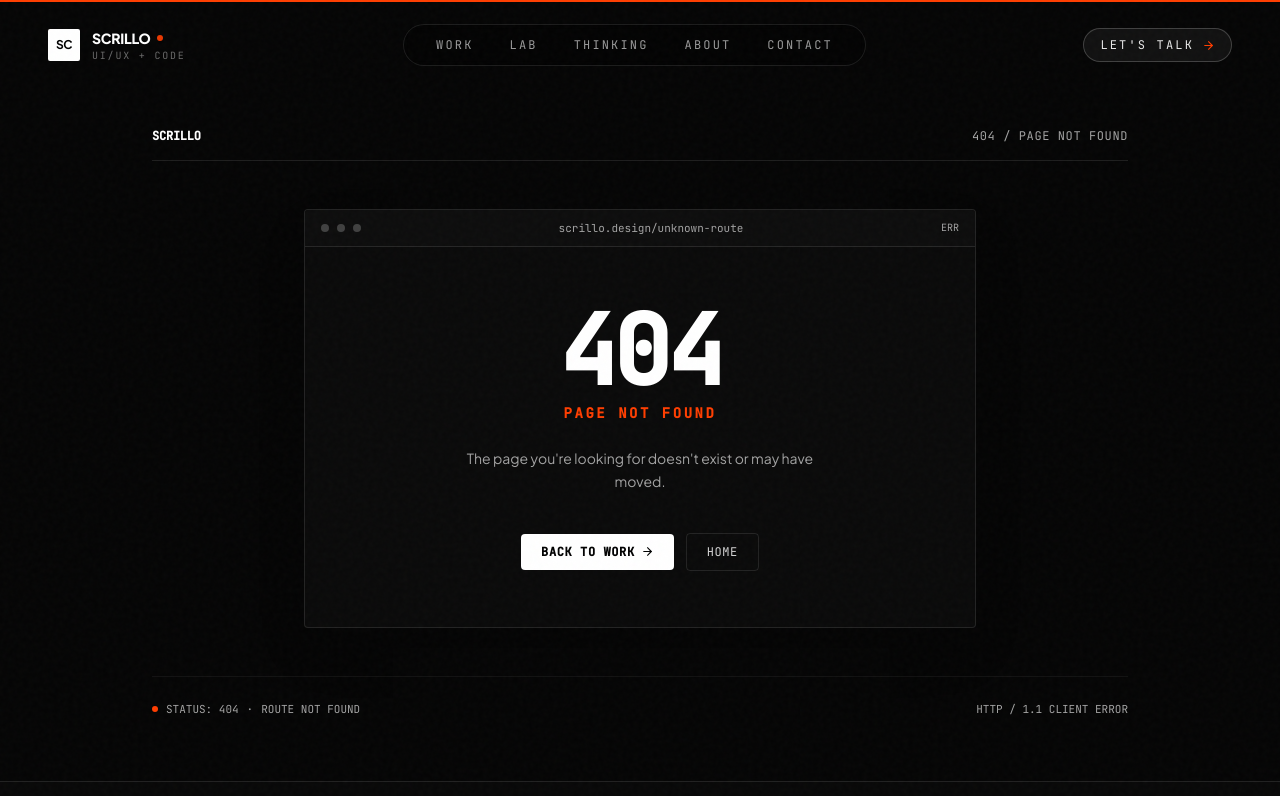
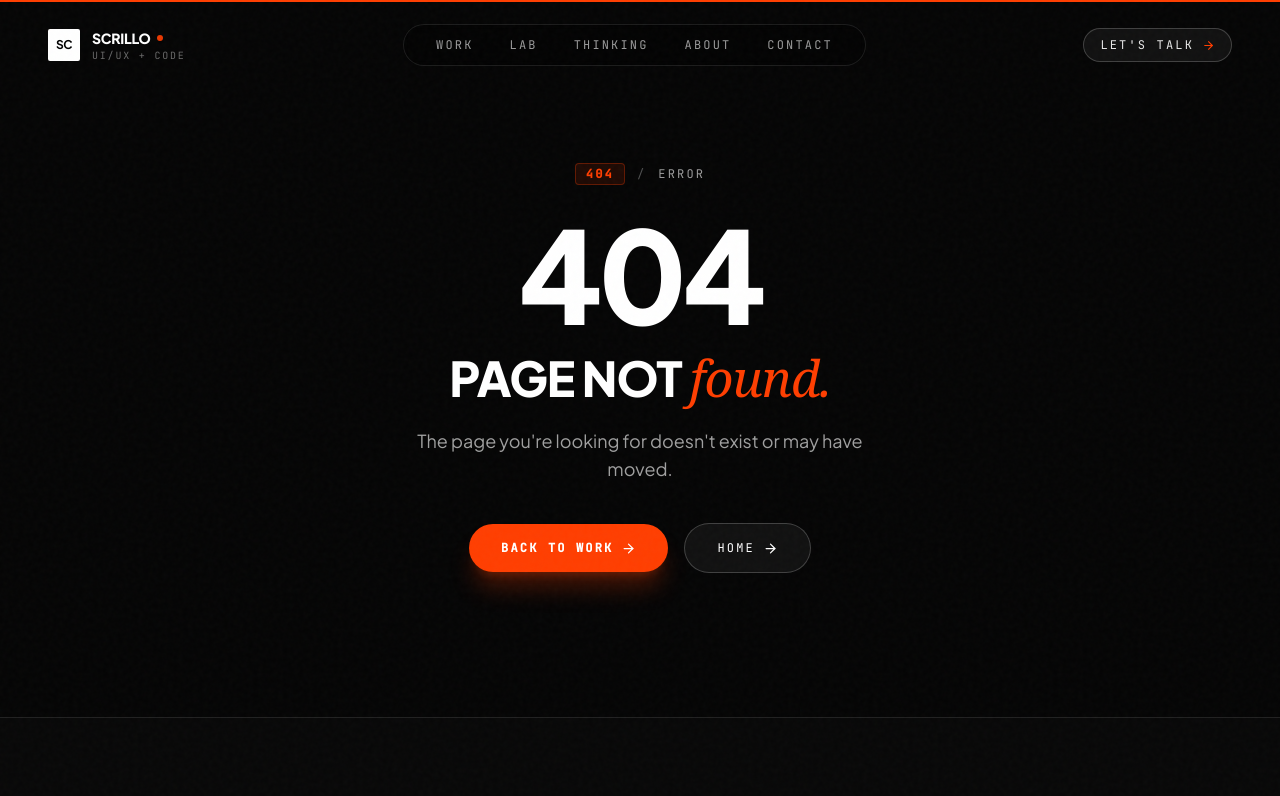
Before and after one commit to designer-darshil/scrillo-designer, a React (Vite) app: page /404 in a window 1280 px wide. Shown: the top 796 px of the page. Built offline with nearby package versions, Linux system fonts and the light colour scheme; a web font is replaced by a local one.

Commit message:
style(404): redesign NotFoundPage to match SCRILLO brand theme

```diff
--- a/src/pages/NotFoundPage.tsx
+++ b/src/pages/NotFoundPage.tsx
@@ -1,104 +1,63 @@
 import React from 'react';
-import { Link, useLocation } from 'react-router-dom';
-import { motion } from 'framer-motion';
+import { Link } from 'react-router-dom';
+import { PageTransition } from '../components/layout/PageTransition';
 import { ArrowRight } from 'lucide-react';
 
 export const NotFoundPage: React.FC = () => {
-  const location = useLocation();
-  const currentPath = location.pathname !== '/404' && location.pathname !== '*'
-    ? location.pathname
-    : '/unknown-route';
+  return (
+    <PageTransition>
+      <div className="pt-32 pb-24 md:pt-40 md:pb-36 min-h-[75vh] flex items-center">
+        <div className="max-w-7xl mx-auto px-6 md:px-12 w-full text-center">
 
-  return (
-    <div className="min-h-[85vh] flex flex-col justify-between max-w-5xl mx-auto px-6 pt-32 pb-16">
-
-      {/* Top Header Bar */}
-      <div className="flex items-center justify-between text-xs font-mono text-neutral-400 border-b border-white/10 pb-4">
-        <Link to="/" className="text-white hover:text-[#FF3E00] transition-colors font-bold tracking-tight">
-          SCRILLO
-        </Link>
-        <span className="uppercase tracking-wider">
-          404 / PAGE NOT FOUND
+          {/* Eyebrow Tag */}
+          <div className="inline-flex items-center space-x-3 text-xs font-mono tracking-widest text-[#FF3E00] uppercase mb-6">
+            <span className="px-2.5 py-0.5 rounded border border-[#FF3E00]/30 bg-[#FF3E00]/10 font-bold">
+              404
             </span>
+            <span className="text-white/30">/</span>
+            <span className="text-white/60">ERROR</span>
           </div>
 
-      {/* Main Content sits slightly below center */}
-      <motion.div
-        initial={{ opacity: 0, y: 14 }}
-        animate={{ opacity: 1, y: 0 }}
-        transition={{ duration: 0.5, ease: [0.16, 1, 0.3, 1] }}
-        className="my-auto py-12 max-w-2xl mx-auto w-full"
-      >
-        {/* Subtle Browser Interface Frame */}
-        <div className="rounded border border-white/10 bg-[#0A0A0A] overflow-hidden shadow-2xl">
+          {/* Large Headline */}
+          <h1 className="text-6xl sm:text-8xl md:text-9xl font-extrabold tracking-tighter text-white uppercase leading-none mb-4">
+            404
+          </h1>
 
-          {/* Browser Address Bar Header */}
-          <div className="flex items-center justify-between px-4 py-2.5 bg-[#0D0D0D] border-b border-white/10 text-xs font-mono text-neutral-400">
-            <div className="flex items-center space-x-2">
-              <span className="w-2 h-2 rounded-full bg-neutral-700 inline-block" />
-              <span className="w-2 h-2 rounded-full bg-neutral-700 inline-block" />
-              <span className="w-2 h-2 rounded-full bg-neutral-700 inline-block" />
-            </div>
-            <div className="text-[11px] text-neutral-400 truncate max-w-[280px] sm:max-w-md">
-              scrillo.design{currentPath}
-            </div>
-            <div className="text-[10px] text-neutral-400 uppercase">
-              ERR
-            </div>
-          </div>
+          <h2 className="text-2xl sm:text-4xl md:text-5xl font-extrabold tracking-tight text-white uppercase mb-6">
+            PAGE NOT{' '}
+            <span className="font-editorial-serif italic font-normal text-[#FF3E00] lowercase text-[1.05em]">
+              found.
+            </span>
+          </h2>
 
-          {/* Body content */}
-          <div className="p-8 sm:p-14 text-center space-y-6">
-
-            <div className="space-y-1">
-              <div className="text-6xl sm:text-8xl font-mono font-extrabold text-white tracking-tighter">
-                404
-              </div>
-              <div className="text-xs sm:text-sm font-mono text-[#FF3E00] uppercase tracking-widest font-semibold">
-                PAGE NOT FOUND
-              </div>
-            </div>
-
-            <p className="text-sm text-neutral-400 max-w-sm mx-auto leading-relaxed">
+          {/* Short Explanation */}
+          <p className="max-w-md mx-auto text-base sm:text-lg text-muted-primary leading-relaxed mb-10 font-normal">
             The page you're looking for doesn't exist or may have moved.
           </p>
 
-            {/* Actions */}
-            <div className="flex flex-col sm:flex-row items-center justify-center gap-3 pt-4">
+          {/* Action Buttons */}
+          <div className="flex flex-col sm:flex-row items-center justify-center gap-4">
             <Link
               to="/work"
-                className="group w-full sm:w-auto px-5 py-2.5 rounded bg-white text-black font-mono text-xs uppercase tracking-wider font-semibold hover:bg-[#FF3E00] hover:text-white transition-colors inline-flex items-center justify-center space-x-1.5"
+              data-cursor="cta"
+              className="w-full sm:w-auto px-8 py-4 rounded-full bg-[#FF3E00] text-white font-mono text-xs uppercase tracking-widest font-bold hover:bg-white hover:text-black transition-all duration-300 shadow-xl shadow-[#FF3E00]/25 inline-flex items-center justify-center space-x-2"
             >
               <span>BACK TO WORK</span>
-                <ArrowRight size={13} className="group-hover:translate-x-1 transition-transform" />
+              <ArrowRight size={15} />
             </Link>
 
             <Link
               to="/"
-                className="w-full sm:w-auto px-5 py-2.5 rounded border border-white/10 hover:border-white/25 text-neutral-300 hover:text-white font-mono text-xs uppercase tracking-wider transition-colors inline-flex items-center justify-center"
+              data-cursor="cta"
+              className="w-full sm:w-auto px-8 py-4 rounded-full border border-white/20 bg-white/5 text-white font-mono text-xs uppercase tracking-widest hover:bg-white/10 hover:border-white/30 transition-all duration-300 inline-flex items-center justify-center space-x-2"
             >
-                HOME
+              <span>HOME</span>
+              <ArrowRight size={15} />
             </Link>
           </div>
 
         </div>
-
       </div>
-      </motion.div>
-
-      {/* Micro Metadata Bottom */}
-      <div className="flex flex-col sm:flex-row items-center justify-between text-[11px] font-mono text-neutral-400 pt-6 border-t border-white/5 gap-2">
-        <div className="flex items-center space-x-2">
-          <span className="w-1.5 h-1.5 rounded-full bg-[#FF3E00]" />
-          <span>STATUS: 404</span>
-          <span>·</span>
-          <span>ROUTE NOT FOUND</span>
-        </div>
-        <div>
-          HTTP / 1.1 CLIENT ERROR
-        </div>
-      </div>
-
-    </div>
+    </PageTransition>
   );
 };
```
Lines whose indentation alone changed are shown as unchanged.
